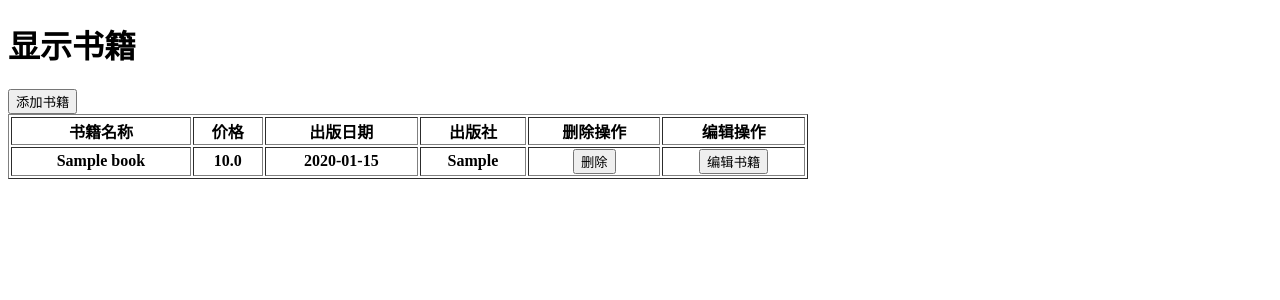
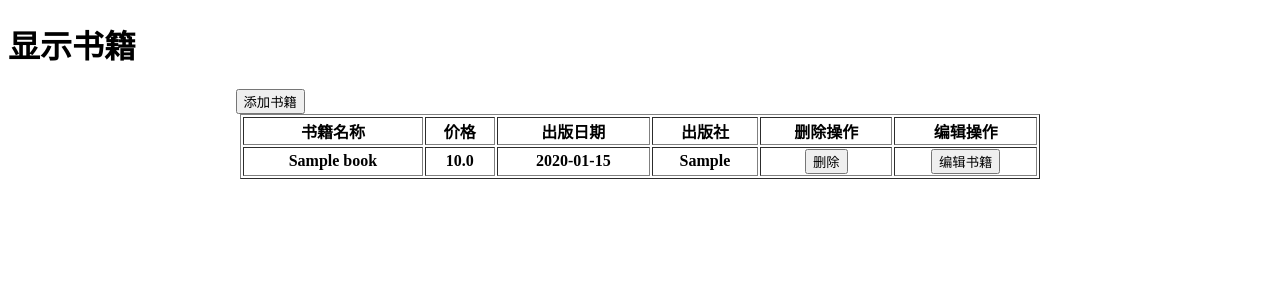
Before and after one commit to zhangjiapeng23/django_practice, a Django app: page /app_first/books/ in a window 1280 px wide. Shown: the top 300 px of the page. Run offline with Django 3.2, Linux system fonts and the light colour scheme; tables that the repository leaves empty hold one stand-in row (values such as "Sample post"); lists and menus that the app fills with data are empty.

Commit message:
1. update edit_book view

```diff
--- a/app_first/templates/books.html
+++ b/app_first/templates/books.html
@@ -5,12 +5,17 @@
     <title>books</title>
 </head>
 <body>
+<style type="text/css">
+    .bookstable{
+        margin: auto;
+    }
+</style>
 <h1>显示书籍</h1>
-<button name="button" onclick="window.location.href='../addbook'">添加书籍</button>
+<button name="button" style="margin-left: 18%" onclick="window.location.href='../addbook'">添加书籍</button>
 {% if books is None %}
     <h4>没有查到任何书籍</h4>
 {% else %}
-    <table border="1" width="800">
+    <table border="1" width="800" class="bookstable">
     <tr>
         <th>书籍名称</th>
         <th>价格</th>
--- a/django_practice/settings.py
+++ b/django_practice/settings.py
@@ -85,7 +85,7 @@ WSGI_APPLICATION = 'django_practice.wsgi.application'
 DATABASES = {
     'default': {
         'ENGINE': 'django.db.backends.mysql',
-        'NAME': 'app_first_new',  # 要连接的数据库，需创建好，
+        'NAME': 'app_first',  # 要连接的数据库，需创建好，
         'USER': 'root',
         'PASSWORD': 'lb15116188571j',
         'HOST': '127.0.0.1',
```
Also changed, not shown: app_first/templates/edit_book.html (+6 -4 lines).
